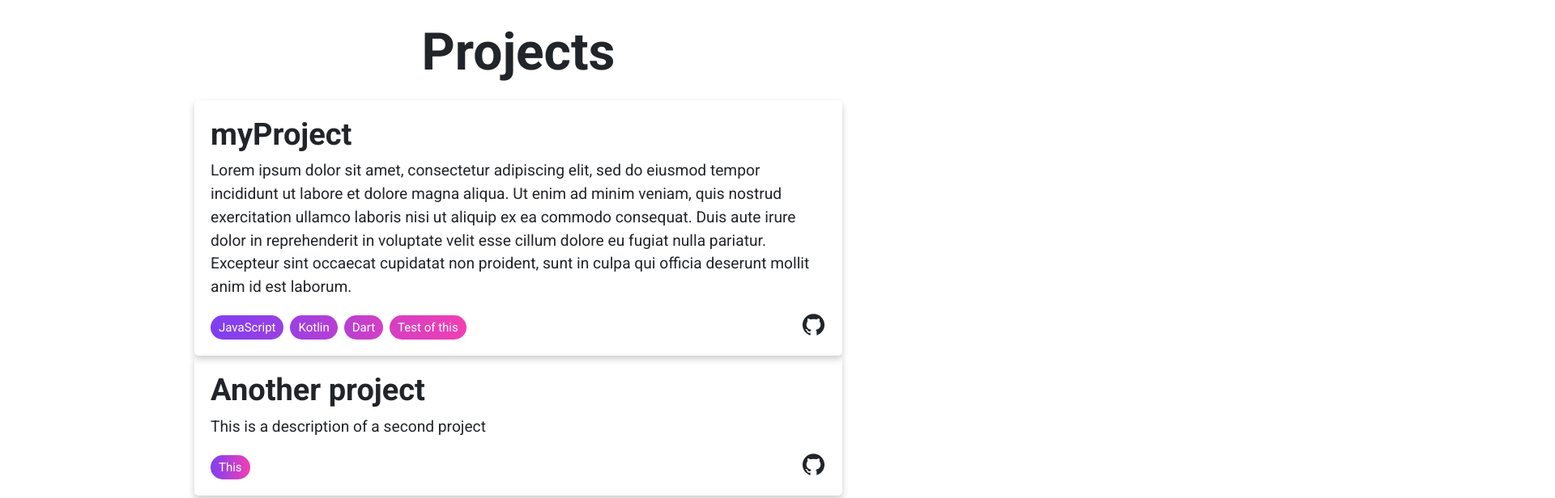
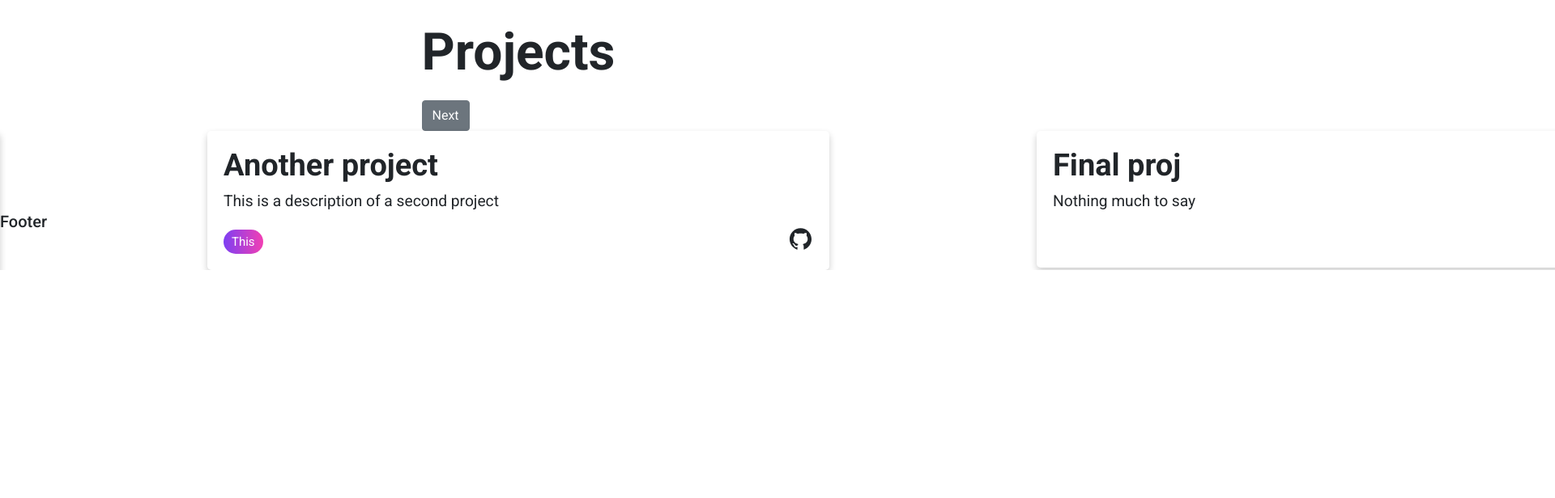
Before and after one commit to devkav/personalWebsite, a React (Create React App) app: page / in a window 1280 px wide. Shown: the part 2340-2956 px from the top of the page at 81% size, 1920 px wide, since content can reach past the window. After the commit the page ends 2674 px from the top, so only its background shows below. Built offline with nearby package versions, Linux system fonts and the light colour scheme.

Commit message:
stubbed carousel behaviour

```diff
--- a/src/components/ProjectCarousel.jsx
+++ b/src/components/ProjectCarousel.jsx
@@ -1,7 +1,26 @@
+import { Button } from 'reactstrap';
 import { Component } from 'react';
 import ProjectView from './ProjectView';
 
 class ProjectCarousel extends Component {
+    constructor(props) {
+        super(props)
+
+        this.state = {
+            current: 1
+        }
+    }
+
+    onClick = () => {
+        let numProjects = this.props.projects.length
+
+        if (this.state.current >= (numProjects - 1)) {
+            this.setState({current: 0})
+        } else {
+            this.setState({current: this.state.current + 1})
+        }
+    }
+
     render() {
         let projects = this.props.projects
         let projectViews = []
@@ -9,16 +28,32 @@ class ProjectCarousel extends Component {
 
         for (let i = 0; i < numProjects; i++) {
             let current = projects[i]
+            let classNames;
+
+            if (this.state.current === i) {
+                classNames = "current"
+            } else if (this.state.current < i) {
+                classNames = "next"
+            } else {
+                classNames = "prev"
+            }
+
+            classNames = "project-card-" + classNames
+
             projectViews.push(<ProjectView
                 title={current.title}
                 description={current.description}
                 tags={current.tags}
+                current={this.state.current}
+                classNames={classNames}
+                key={i}
             />)
         }
 
         return (
             <div>
-            {projectViews}
+                <Button onClick={this.onClick}>Next</Button>
+                {projectViews}
             </div>
         );
     }
--- a/src/components/ProjectView.jsx
+++ b/src/components/ProjectView.jsx
@@ -15,7 +15,7 @@ class ProjectView extends Component {
         }
 
         return (
-            <div className="project-card">
+            <div className={"project-card " + this.props.classNames}>
                 <h3>{this.props.title}</h3>
                 <p>{this.props.description}</p>
 
--- a/src/style/Projects.css
+++ b/src/style/Projects.css
@@ -8,6 +8,21 @@
     border-radius: 5px;
     box-shadow: 0 4px 8px 0 rgba(0, 0, 0, 0.2);
     padding: 20px;
+    position: absolute;
+    width: 60vw;
+    transition: left 1s;
+}
+
+.project-card-next {
+    left: 100vw;
+}
+
+.project-card-prev {
+    left: -60vw;
+}
+
+.project-card-current {
+    left: 20vw;
 }
 
 #projects-label {
@@ -37,7 +52,9 @@
 
 @media screen and (min-width: 800px) {
     .project-card {
+        /*
         margin-left: clamp(0px, calc(100vw - 800px), 100px);
         margin-right: clamp(0px, calc(100vw - 800px), 100px);
+        */
     }
 }
```
